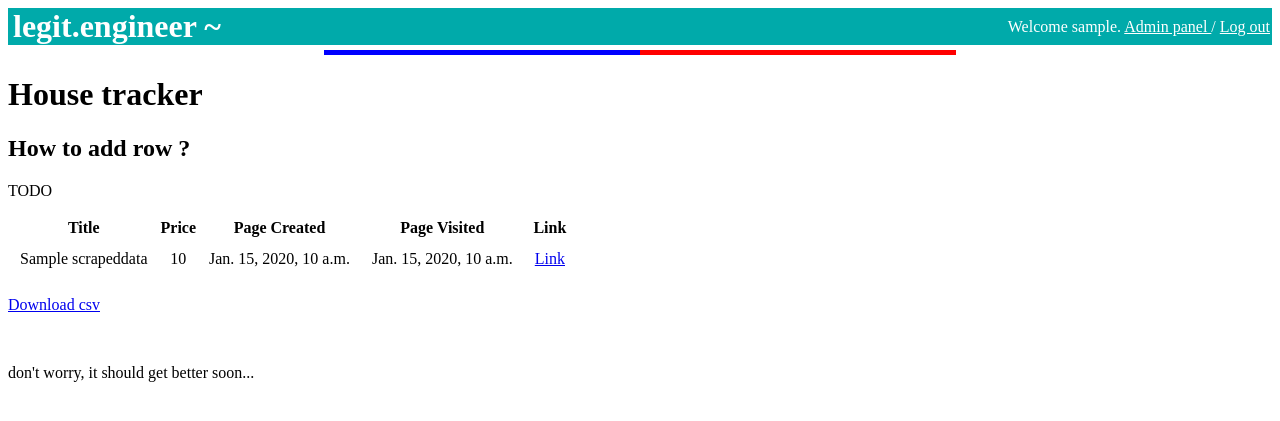
After one commit to supermouette/tha_bomb_online, a Django app: page /house_tracker in a window 1280 px wide. The commit adds this page. Shown: the top 421 px of the page. Run offline with Django 3.2, Linux system fonts and the light colour scheme; a user stored in the database is signed in; tables that the repository leaves empty hold one stand-in row (values such as "Sample post").

Commit message:
add 'house tracker' feature

```diff
--- a/game/admin.py
+++ b/game/admin.py
@@ -1,9 +1,10 @@
 from django.contrib import admin
 
-from .models import Game, Player, Card, Sky
+from .models import Game, Player, Card, Sky, ScrapedData
 
 
 admin.site.register(Game)
 admin.site.register(Player)
 admin.site.register(Card)
 admin.site.register(Sky)
+admin.site.register(ScrapedData)
--- a/game/models.py
+++ b/game/models.py
@@ -222,6 +222,7 @@
     def delete_unused(cls):
         Player.objects.filter(game__status__in=[Game.RED_WIN, Game.BLUE_WIN]).delete()
 
+
 class Card(models.Model):
 
     NOTHING = "n"
@@ -249,3 +250,13 @@
 
     def __str__(self):
         return str(self.day) + '/' + str(self.month) + " ("+str(self.color) + ")"
+
+
+class ScrapedData(models.Model):
+    user = models.ForeignKey(User, on_delete=models.CASCADE)
+    title = models.CharField(max_length=60)
+    price = models.IntegerField()
+    page_created = models.DateTimeField()
+    ref = models.CharField(max_length=60, null=True, blank=True)
+    page_visited = models.DateTimeField()
+    url = models.CharField(max_length=60, null=True, blank=True)
--- a/game/static/game/default_design.css
+++ b/game/static/game/default_design.css
@@ -347,3 +347,7 @@
     font-weight: bold;
     color: red;
 }
+
+.table_tracker > tr > td{
+    padding: 10px;
+}
--- /dev/null
+++ b/game/templates/game/house_tracker.html
@@ -0,0 +1,37 @@
+{% extends 'game/base.html' %}
+{% load static %}
+{% block title %} House tracker {% endblock %}
+{% block content %}
+    <h1>House tracker</h1>
+
+    <h2>How to add row ?</h2>
+    <p>TODO</p>
+    <table>
+        <thead>
+            <tr>
+                <th>Title</th>
+                <th>Price</th>
+                <th>Page Created</th>
+                <th>Page Visited</th>
+                <th>Link</th>
+            </tr>
+        </thead>
+        <tbody class="table_tracker">
+            {% for row in row_list %}
+            <tr>
+                <td>{{ row.title }}</td>
+                <td>{{ row.price }}</td>
+                <td>{{ row.page_created }}</td>
+                <td>{{ row.page_visited }}</td>
+                <td><a href="{{row.url}}">Link</a></td>
+            </tr>
+            {% endfor %}
+        </tbody>
+    </table>
+    <p> <a href="{% url 'house_tracker_csv' %}"> Download csv</a> </p>
+{% endblock %}
+
+
+{% block script %}
+    <!--<script src="{% static 'game/game.js' %}"></script> -->
+{% endblock %}
--- a/game/urls.py
+++ b/game/urls.py
@@ -26,6 +26,9 @@
     path('game/create', views.create_game, name="create_game"),
     path('game/delete_unused', views.delete_unused, name='delete_unused'),
     path('game/rules', views.game_rules, name='game_rules'),
+    path('scrap', views.scrap, name="scrap"),
+    path('house_tracker', views.house_tracker, name="house_tracker"),
+    path('house_tracker/csv', views.house_tracker_csv, name="house_tracker_csv"),
 
     url(r'^robots\.txt$', RedirectView.as_view(url='/static/game/robots.txt')),
     url(r'^favicon\.ico$', RedirectView.as_view(url='/static/game/favicon.ico')),
--- a/game/views/__init__.py
+++ b/game/views/__init__.py
@@ -2,3 +2,4 @@
 from .user import signup
 from .waiting_room import *
 from .game import *
+from .scrap import *
--- /dev/null
+++ b/game/views/scrap.py
@@ -0,0 +1,52 @@
+from django.http import HttpResponse
+from django.views.decorators.csrf import csrf_exempt
+from django.shortcuts import render
+from django.contrib.auth.decorators import login_required
+import json
+from game.models import ScrapedData
+from django.contrib.auth.models import User
+from datetime import datetime
+import csv
+
+
+@csrf_exempt
+def scrap(request):
+    if request.method == 'POST':
+        json_data = json.loads(request.body)
+        username = json_data['user']
+        user = User.objects.filter(username=username)[0]
+        title = json_data['title']
+        price = int(json_data['price'].replace(' ', '').replace('€', ''))
+        page_created = datetime.strptime(json_data['page_created'], '%d/%m/%Y à %H:%M')
+        page_visited = datetime.now()
+        print(user, title, price, page_created, sep=", ")
+        scrap = ScrapedData(user=user,
+                            title=title,
+                            price=price,
+                            page_created=page_created,
+                            page_visited=page_visited,
+                            url=json_data['url'])
+        if "ref" in json_data:
+            scrap.ref = json_data['ref']
+        scrap.save()
+    return HttpResponse(status=200)
+
+
+@login_required
+def house_tracker(request):
+    row_list = ScrapedData.objects.filter(user=request.user)
+    context = {'user': request.user, 'row_list': row_list}
+    return render(request, 'game/house_tracker.html', context)
+
+
+@login_required
+def house_tracker_csv(request):
+    row_list = ScrapedData.objects.filter(user=request.user)
+    response = HttpResponse(content_type='text/csv')
+    response['Content-Disposition'] = 'attachment; filename="house_tracker.csv"'
+
+    writer = csv.writer(response)
+    writer.writerow(['Title', 'Price', 'Page created', 'Page visited', 'Link'])
+    for row in row_list:
+        writer.writerow([row.title, row.price, row.page_created, row.page_visited, row.url])
+    return response
```
Also changed, not shown: game/migrations/0011_scrapeddata.py (added), game/migrations/0012_scrapeddata_url.py (added).
